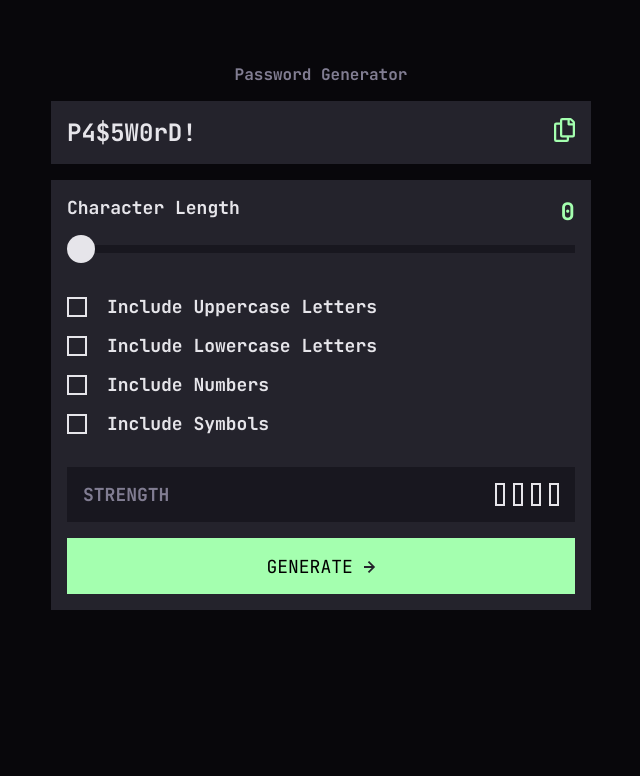
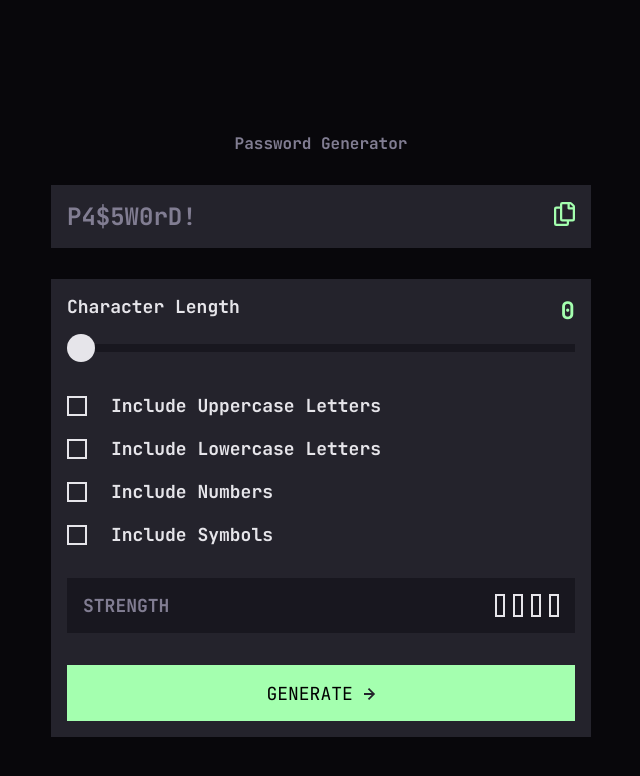
Before and after one commit to delroscol98/Password-Generator, a website: page index.html in a window 1280 px wide. Shown: the whole page, without its empty margins (319-959 px from the left). Drawn offline with Linux system fonts and the light colour scheme.

Commit message:
media queries

```diff
--- a/index.js
+++ b/index.js
@@ -115,6 +115,7 @@ const formSubmitHandler = (e) => {
 
   if (password) {
     passwordEl.innerText = password;
+    passwordEl.style.color = "#e6e5ea";
     ratingBarHandler(strengthCount);
   }
 };
--- a/sass/base/base.scss
+++ b/sass/base/base.scss
@@ -17,6 +17,11 @@ main {
   gap: 1.6rem;
   margin: 6.4rem auto;
   width: calc(min(calc(343 / 375 * 100%), 54rem));
+
+  @media screen and (min-width: 48em) {
+    margin: 13.3rem auto;
+    gap: 3.1rem;
+  }
 }
 
 h1 {
--- a/sass/components/button.scss
+++ b/sass/components/button.scss
@@ -7,6 +7,10 @@
   margin-top: 1.6rem;
   cursor: pointer;
   transition: all 0.2s;
+
+  @media screen and (min-width: 48em) {
+    margin-top: 3.2rem;
+  }
 
   &__icon {
     color: $color-black;
--- a/sass/components/checkboxInclude.scss
+++ b/sass/components/checkboxInclude.scss
@@ -3,10 +3,18 @@
   display: grid;
   gap: 1.6rem;
 
+  @media screen and (min-width: 48em) {
+    gap: 2rem;
+  }
+
   &__container {
     display: flex;
     align-items: center;
     gap: 2rem;
+
+    @media screen and (min-width: 48em) {
+      gap: 2.4rem;
+    }
   }
 
   &__checkbox {
@@ -20,6 +28,7 @@
 
     &:hover {
       cursor: pointer;
+      border: 2px solid $color-lime;
     }
 
     &:checked {
--- a/sass/layout/passwordDisplay.scss
+++ b/sass/layout/passwordDisplay.scss
@@ -6,7 +6,7 @@
   align-items: center;
 
   &__password {
-    color: $color-white;
+    color: $color-gray;
   }
 
   &__container {
```
Also changed, not shown: css/style.css.
